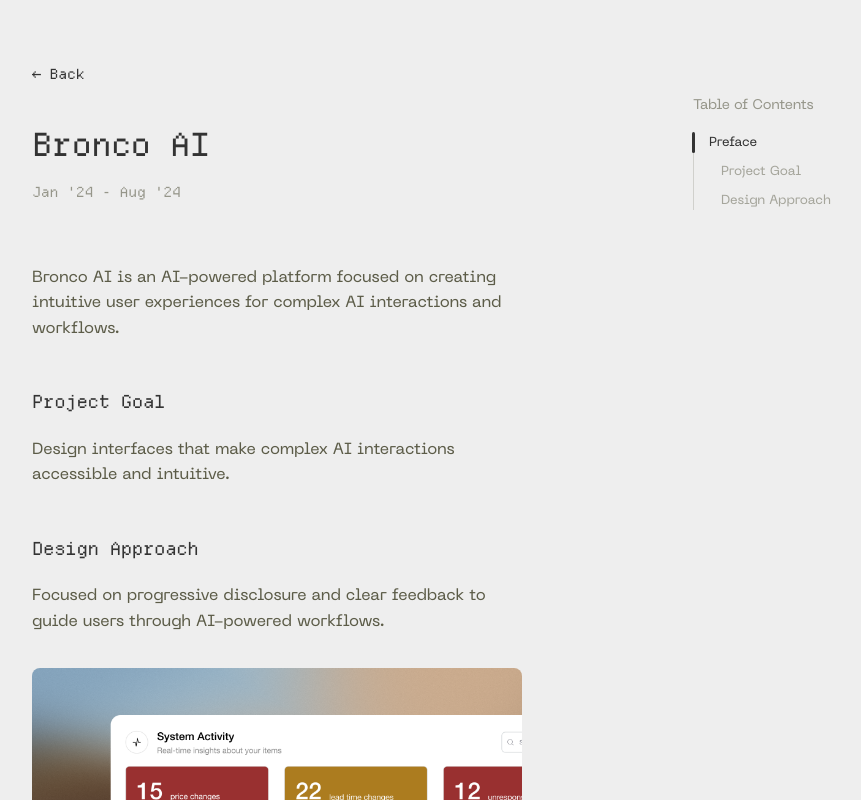
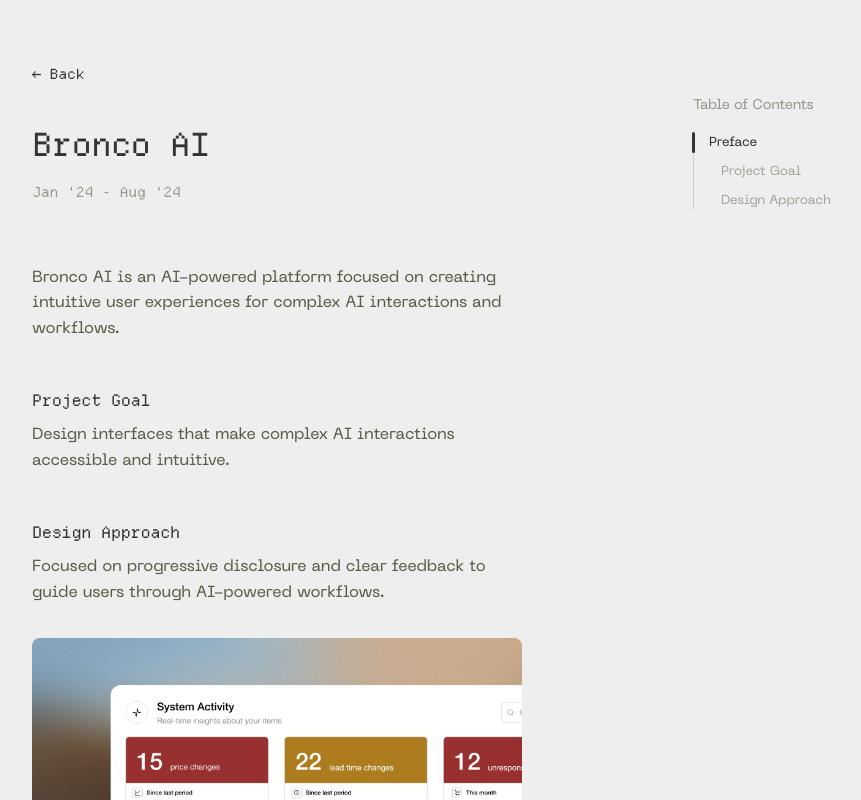
Before and after one commit to yousufziaaa/portfolio-jan-26, a Next.js app: page /projects/bronco-ai in a window 1280 px wide. Shown: the top 800 px of the page, without its empty margins (363-1224 px from the left). Built offline with nearby package versions, Linux system fonts and the light colour scheme.

Commit message:
updated porject pages

```diff
--- a/app/projects/[slug]/page.tsx
+++ b/app/projects/[slug]/page.tsx
@@ -26,12 +26,21 @@
 
   // Build TOC items
   const tocItems = [
-    { id: "preface", title: "Preface", level: 1 },
-    ...project.sections.map((section) => ({
+    ...(project.preface && project.preface.length > 0
+      ? [{ id: "preface", title: "Preface", level: 1 }]
+      : []),
+    ...project.sections.flatMap((section) => [
+      {
         id: section.id,
         title: section.title,
         level: section.level,
+      },
+      ...(section.subsections || []).map((subsection) => ({
+        id: subsection.id,
+        title: subsection.title,
+        level: section.level + 1,
       })),
+    ]),
     ...(project.conclusion
       ? [{ id: "conclusion", title: "Conclusion", level: 1 }]
       : []),
@@ -73,6 +82,7 @@
         </header>
 
         {/* Preface */}
+        {project.preface && project.preface.length > 0 && (
           <section id="preface" className="mb-12">
             {project.preface.map((paragraph, index) => (
               <p
@@ -89,10 +99,23 @@
               </p>
             ))}
           </section>
+        )}
 
         {/* Sections */}
         {project.sections.map((section) => (
           <section key={section.id} id={section.id} className="mb-12 scroll-mt-24">
+            {section.level === 2 ? (
+              <h3
+                className="font-departure-mono mb-3"
+                style={{
+                  fontSize: "16px",
+                  fontWeight: "400",
+                  color: "var(--header)",
+                }}
+              >
+                {section.title}
+              </h3>
+            ) : (
               <h2
                 className="font-departure-mono mb-6"
                 style={{
@@ -103,6 +126,7 @@
               >
                 {section.title}
               </h2>
+            )}
             {section.content.map((paragraph, index) => (
               <p
                 key={index}
@@ -116,6 +140,54 @@
               >
                 {paragraph}
               </p>
+            ))}
+            {section.subsections && section.subsections.map((subsection) => (
+              <div key={subsection.id} id={subsection.id} className="mb-8 scroll-mt-24">
+                <h3
+                  className="font-departure-mono mb-3"
+                  style={{
+                    fontSize: "16px",
+                    fontWeight: "400",
+                    color: "var(--header)",
+                  }}
+                >
+                  {subsection.title}
+                </h3>
+                {subsection.content.map((paragraph, index) => (
+                  <p
+                    key={index}
+                    className="mb-4"
+                    style={{
+                      fontSize: "16px",
+                      color: "var(--foreground)",
+                      lineHeight: "1.6",
+                      fontFamily: "var(--font-neue-machina)"
+                    }}
+                  >
+                    {paragraph}
+                  </p>
+                ))}
+                {subsection.images && subsection.images.length > 0 && (
+                  <div className="mt-8 space-y-6">
+                    {subsection.images.map((image, index) => (
+                      <div
+                        key={index}
+                        className="relative w-full rounded-lg overflow-hidden"
+                        style={{ backgroundColor: "var(--background)" }}
+                      >
+                        <Image
+                          src={image}
+                          alt={`${subsection.title} image ${index + 1}`}
+                          width={1200}
+                          height={675}
+                          className="w-full h-auto"
+                          style={{ objectFit: "contain" }}
+                        />
+                      </div>
+                    ))}
+                  </div>
+                )}
+              </div>
             ))}
             {section.images && section.images.length > 0 && (
               <div className="mt-8 space-y-6">
--- a/data/projects.ts
+++ b/data/projects.ts
@@ -1,8 +1,16 @@
+export type ProjectSubsection = {
+  id: string;
+  title: string;
+  content: string[];
+  images?: string[];
+};
+
 export type ProjectSection = {
   id: string;
   title: string;
   level: number;
   content: string[];
+  subsections?: ProjectSubsection[];
   images?: string[];
 };
 
@@ -204,26 +212,129 @@
   phia: {
     title: "Phia",
     dateRange: "Sep '25 - Dec '25",
-    preface: [
-      "Phia is an innovative platform focused on creating intuitive user experiences. This project involved building scalable design systems and user interfaces.",
-    ],
+    preface: [],
     sections: [
       {
-        id: "project-goal",
-        title: "Project Goal",
-        level: 2,
+        id: "overview",
+        title: "Overview",
+        level: 1,
         content: [
-          "Create a design system and user interfaces that scale with the platform's growth.",
+          "From September to December 2025, I worked as a Growth Design Intern at Phia, a fashion discovery iOS browser extension. I focused on three key growth levers: reducing extension churn, increasing user activation, and driving monetization. Through iterative design, A/B testing, and data-driven insights, I redesigned core user journeys and established a cohesive design language that evolved to define the entire product experience.",
         ],
       },
       {
-        id: "design-approach",
-        title: "Design Approach",
-        level: 2,
+        id: "onboarding-redesign",
+        title: "Onboarding Redesign",
+        level: 1,
+        content: [],
+        subsections: [
+          {
+            id: "the-challenge",
+            title: "The Challenge",
+            content: [
+              "Phia's onboarding flow wasn't converting users effectively. Without a clear design system or cohesive visual language, the experience felt disjointed and failed to set proper expectations for the extension's value.",
+            ],
+          },
+          {
+            id: "research-discovery",
+            title: "Research & Discovery",
+            content: [
+              "I began by auditing competitor iOS browser extensions, analyzing what made their onboarding experiences successful or unsuccessful. Key patterns emerged:",
+              "Progress indicators (breadcrumbs) reduced abandonment by showing users where they were in the flow",
+              "Early personalization increased engagement and relevance",
+              "Copy optimization significantly improved click-through rates",
+            ],
+            images: ["/phia-hero.png"],
+          },
+          {
+            id: "design-process",
+            title: "Design Process",
+            content: [
+              "I approached the redesign in two phases:",
+              "Quick wins — Reskinned the existing flow with improved copy, progress indicators, and minor UX refinements",
+              "Full redesign — Built a completely reimagined experience with personalization, updated styling, and a cohesive visual language",
+            ],
+            images: ["/phia-hero.png"],
+          },
+          {
+            id: "iteration-tension",
+            title: "Iteration & Tension",
+            content: [
+              "High-impact screens went through dozens of iterations as I navigated a tension between the founders' desire for flashy marketing moments and creating the best possible user experience. Without an existing design system, each iteration began to diverge visually, creating inconsistency with the rest of the app.",
+              "This challenge became an opportunity: I developed a new design language during the onboarding work that eventually became the foundation for the entire product. New patterns for typography, color usage, component styling, and interaction design emerged organically and were systematically applied across Phia.",
+            ],
+            images: ["/phia-hero.png"],
+          },
+        ],
+      },
+      {
+        id: "activation-optimization",
+        title: "Activation Optimization",
+        level: 1,
+        content: [],
+        subsections: [
+          {
+            id: "the-problem",
+            title: "The Problem",
+            content: [
+              "After completing onboarding, users were directed to Safari to activate the extension—but activation rates were concerningly low. Many users exited prematurely or failed to activate correctly, creating a critical drop-off point in the user journey.",
+            ],
+          },
+          {
+            id: "investigation",
+            title: "Investigation",
+            content: [
+              "Through A/B testing and PostHog session recordings, I identified the core issue: users were confused during Apple's system modals and frequently selected the wrong option, preventing successful activation.",
+              "Since we couldn't modify Apple's native modals, the solution had to come from improved preparation—clearer copy and better visual guidance on the activation screen itself.",
+            ],
+            images: ["/phia-hero.png"],
+          },
+          {
+            id: "design-testing",
+            title: "Design & Testing",
+            content: [
+              "Activation became a P0 priority across the company. I ran weekly experiments, testing:",
+              "Different copy approaches to set clear expectations",
+              "Visual guides showing exactly what to tap",
+              "Step-by-step instructions vs. single-screen explanations",
+              "Edge case handling for incorrect inputs and session timeouts",
+              "Each iteration was informed by data, and we systematically improved activation rates by making the required user actions crystal clear before they entered Safari.",
+            ],
+            images: ["/phia-hero.png", "/phia-hero.png"],
+          },
+        ],
+      },
+      {
+        id: "monetization-new-features",
+        title: "Monetization & New Features",
+        level: 1,
+        content: [],
+        subsections: [
+          {
+            id: "style-passport",
+            title: "Style Passport",
+            content: [
+              "I designed \"Style Passport,\" a comprehensive feature aimed at increasing engagement and shareability while driving monetization. The feature combined three elements:",
+              "Style Profile — An AI-powered analysis of the user's fashion preferences and aesthetic, surfacing personalized insights",
+              "Outfit Gallery — A space for users to upload and curate their outfits, with social sharing built in to increase virality",
+              "Shopping Profile — A year-round \"Spotify Wrapped\" experience showing users their shopping patterns, favorite brands, spending insights, and style evolution",
+              "The goal was to create a shareable, engaging feature that would increase user retention while creating natural upsell opportunities for premium features.",
+            ],
+            images: ["/phia-hero.png", "/phia-hero.png"],
+          },
+        ],
+      },
+      {
+        id: "additional-work",
+        title: "Additional Work",
+        level: 1,
         content: [
-          "Emphasized clean, modern design with a focus on user experience and accessibility.",
+          "Beyond these core projects, I contributed across multiple touchpoints:",
+          "Onboarding animations — Created motion design for key onboarding moments to increase delight and clarity",
+          "App Store optimization — Redesigned all App Store screenshots to improve conversion from store page to install",
+          "Growth features — Designed referral flows, email campaign templates, and other retention-focused features",
         ],
-        images: ["/phia-hero.png"],
+        images: ["/phia-hero.png", "/phia-hero.png", "/phia-hero.png"],
       },
     ],
   },
```
Lines whose indentation alone changed are shown as unchanged.
